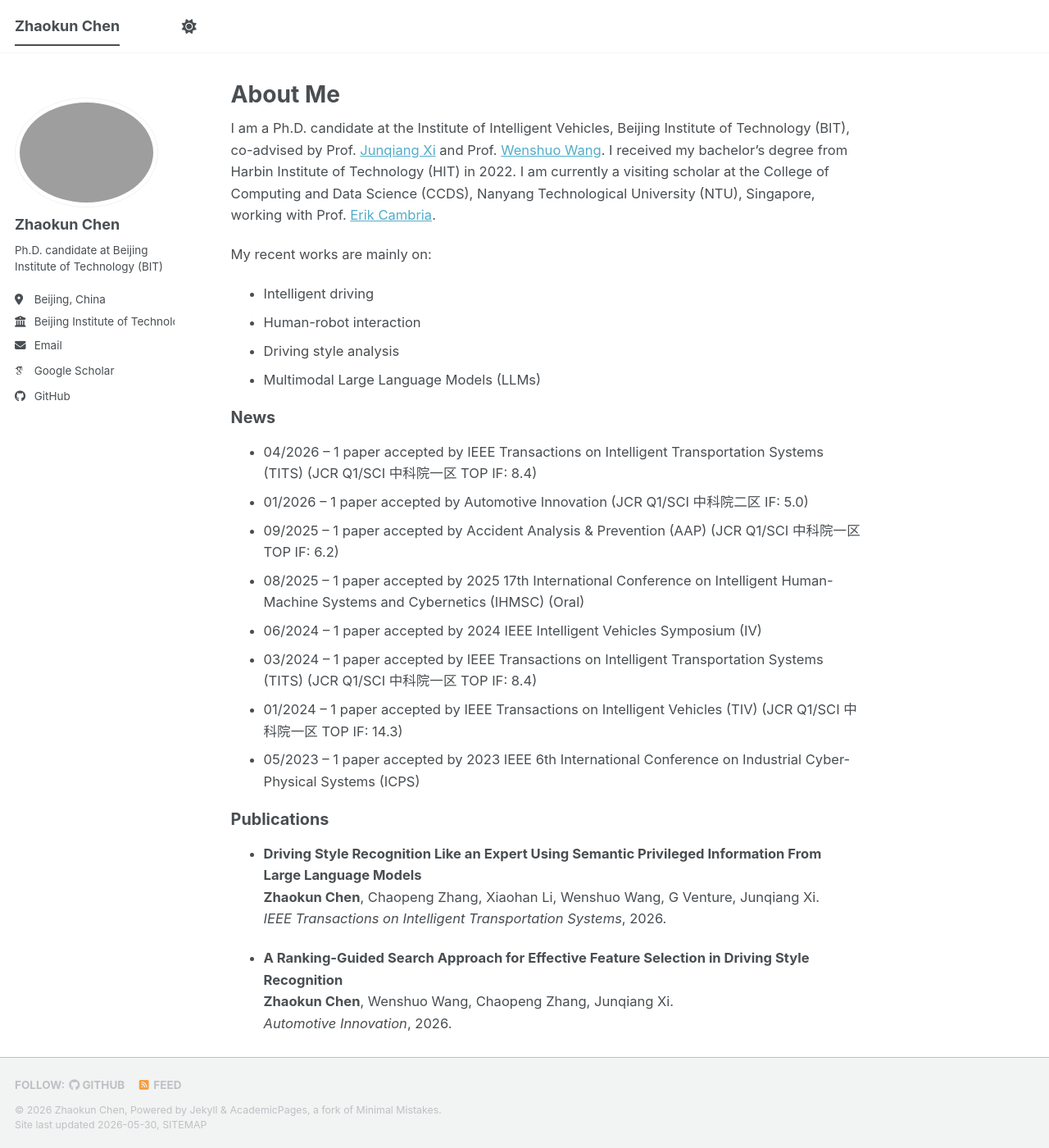
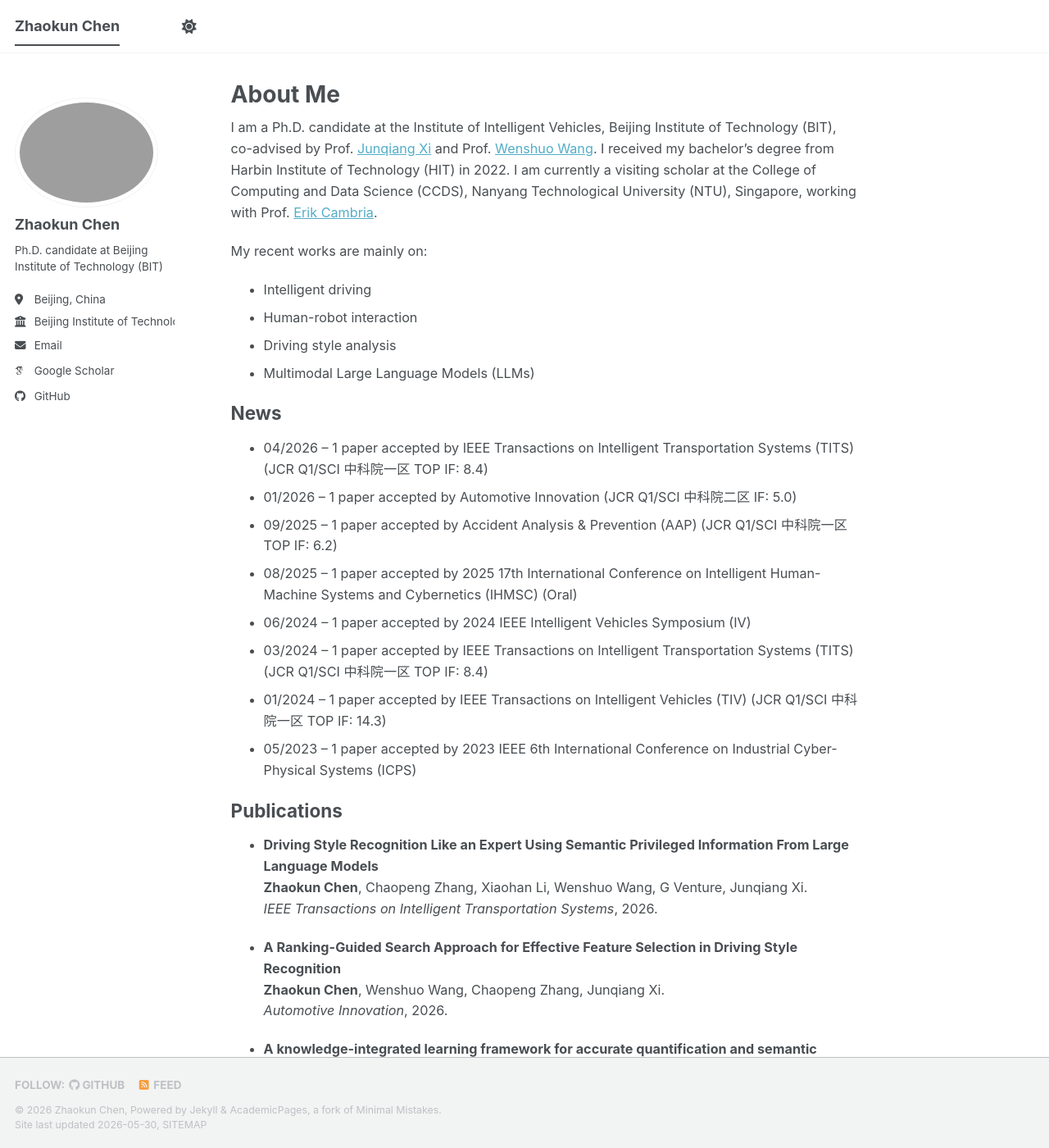
Before and after one commit to zhaokun-bit/zhaokun-bit.github.io, a Jekyll site: the page built from _pages/about.md, in a window 1280 px wide and 1400 px high. Shown: the whole window at 82% size. Built offline with Jekyll 4.4.1, drawn with Linux system fonts in a browser that asks for light colours; some web fonts are replaced; a script bundle is joined from its source files by our own code; library files that are not in the unit come from our copies.

Commit message:
Update main.scss

```diff
--- a/assets/css/main.scss
+++ b/assets/css/main.scss
@@ -48,7 +48,7 @@
 
   /* 🌟 核心改动：把 h1 和 h2 绑定在一起，强制让 About Me、News、Publications、Review Services 大小绝对一致 */
   h1, .page__title, h2 {
-    font-size: 1.1rem !important; /* 你可以根据喜好微调这个值，比如 1.3rem */
+    font-size: 1.25rem !important; /* 你可以根据喜好微调这个值，比如 1.3rem */
     margin-top: 1.2rem !important;
     margin-bottom: 0.6rem !important;
     font-weight: bold !important; /* 确保它们都是加粗的平级大标题效果 */
@@ -59,7 +59,7 @@
   }
 
   p, li {
-    font-size: 0.92rem !important; /* 正文字体大小统一 */
+    font-size: 0.9rem !important; /* 正文字体大小统一 */
     line-height: 1.6 !important; /* 保持精致行间距 */
   }
 }
```
